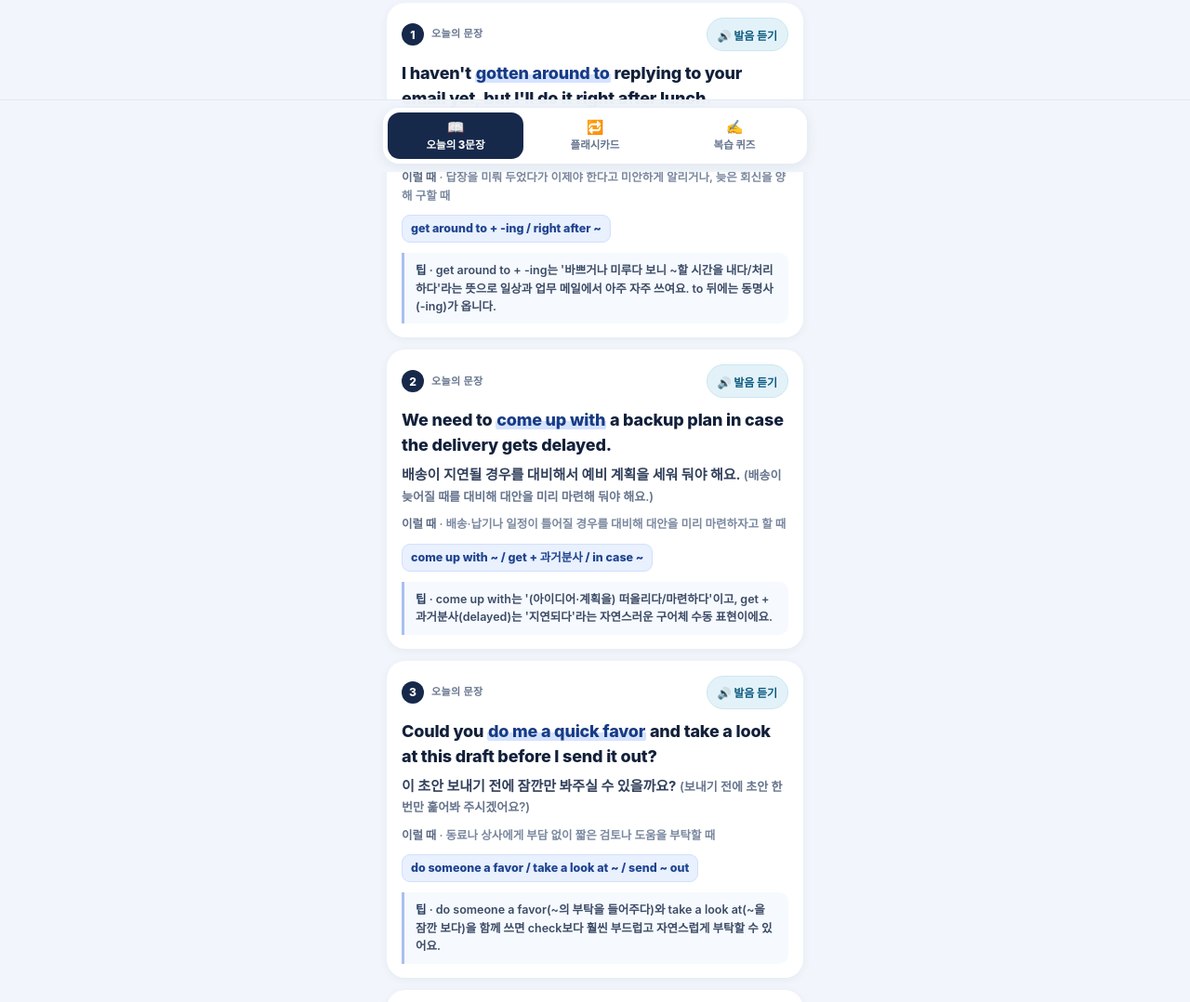
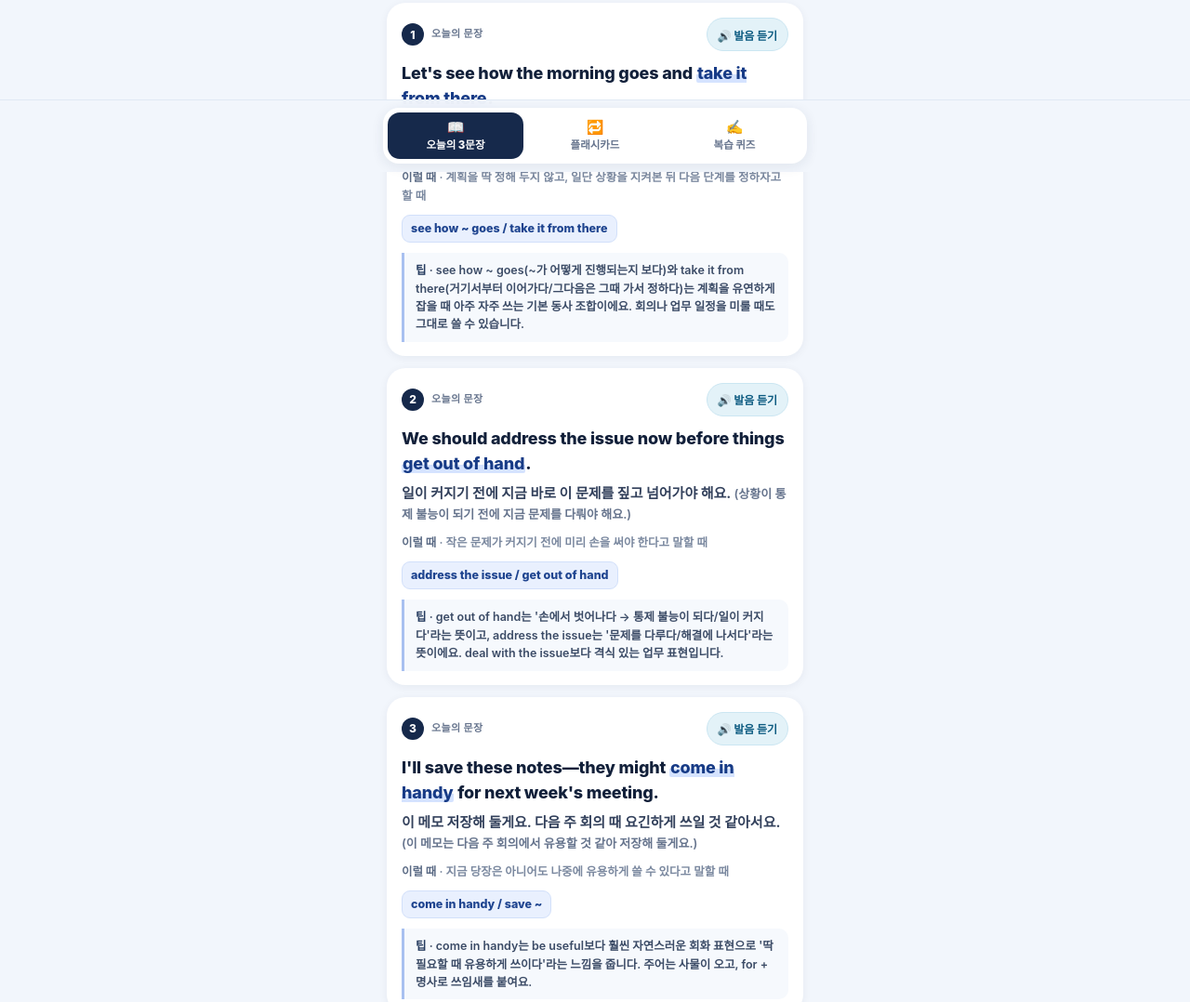
Before and after one commit to insookkim/english-daily, a plain HTML site: page index.html in a window 1280 px wide. Shown: the part 615-1693 px from the top of the page at 93% size. Drawn offline with Linux system fonts and the light colour scheme.

Commit message:
매일 영어 3문장 7일차 (2026-11-28) · see how ~ goes · get out of hand · come in handy

```diff
--- a/index.html
+++ b/index.html
@@ -771,6 +771,86 @@
           options: [["take", "make", "do"]],
           hint: "‘잠깐 보다’라는 표현을 만드는 기본 동사예요.",
           expl: "take a look at ~ = ~을 잠깐 보다. make나 do는 이 표현에 쓰지 않아요."
+        }
+      ]
+    },
+    {
+      id: "d7",
+      label: "7일차",
+      date: "2026-11-28",
+      title: "진행 · 대응 · 활용",
+      summary: "see how ~ goes · get out of hand · come in handy — 기본 동사 go · take · get · come으로 익히는 세 표현",
+      sentences: [
+        {
+          en: "Let's see how the morning goes and take it from there.",
+          hl: "take it from there",
+          ko: "일단 오전이 어떻게 돌아가는지 보고 그다음에 정하죠.",
+          koAlt: "(오전 상황을 보고 거기서 이어서 결정해요.)",
+          when: "계획을 딱 정해 두지 않고, 일단 상황을 지켜본 뒤 다음 단계를 정하자고 할 때",
+          key: "see how ~ goes / take it from there",
+          tip: "see how ~ goes(~가 어떻게 진행되는지 보다)와 take it from there(거기서부터 이어가다/그다음은 그때 가서 정하다)는 계획을 유연하게 잡을 때 아주 자주 쓰는 기본 동사 조합이에요. 회의나 업무 일정을 미룰 때도 그대로 쓸 수 있습니다."
+        },
+        {
+          en: "We should address the issue now before things get out of hand.",
+          hl: "get out of hand",
+          ko: "일이 커지기 전에 지금 바로 이 문제를 짚고 넘어가야 해요.",
+          koAlt: "(상황이 통제 불능이 되기 전에 지금 문제를 다뤄야 해요.)",
+          when: "작은 문제가 커지기 전에 미리 손을 써야 한다고 말할 때",
+          key: "address the issue / get out of hand",
+          tip: "get out of hand는 '손에서 벗어나다 → 통제 불능이 되다/일이 커지다'라는 뜻이고, address the issue는 '문제를 다루다/해결에 나서다'라는 뜻이에요. deal with the issue보다 격식 있는 업무 표현입니다."
+        },
+        {
+          en: "I'll save these notes—they might come in handy for next week's meeting.",
+          hl: "come in handy",
+          ko: "이 메모 저장해 둘게요. 다음 주 회의 때 요긴하게 쓰일 것 같아서요.",
+          koAlt: "(이 메모는 다음 주 회의에서 유용할 것 같아 저장해 둘게요.)",
+          when: "지금 당장은 아니어도 나중에 유용하게 쓸 수 있다고 말할 때",
+          key: "come in handy / save ~",
+          tip: "come in handy는 be useful보다 훨씬 자연스러운 회화 표현으로 '딱 필요할 때 유용하게 쓰이다'라는 느낌을 줍니다. 주어는 사물이 오고, for + 명사로 쓰임새를 붙여요."
+        }
+      ],
+      quiz: [
+        {
+          text: "Let's see how the morning {} and take it from there.",
+          answers: [["goes"]],
+          options: [["goes", "go", "going"]],
+          hint: "how the morning ___ : 주어가 단수라 동사에 -s가 붙어요.",
+          expl: "see how + 주어 + 동사 = ~가 어떻게 진행되는지 보다. the morning이 3인칭 단수라서 goes를 씁니다."
+        },
+        {
+          text: "Let's see how the morning goes and {} it from there.",
+          answers: [["take"]],
+          options: [["take", "make", "get"]],
+          hint: "‘거기서부터 이어가다/그다음은 그때 정하다’라는 구동사의 동사 자리예요.",
+          expl: "take it from there = 거기서부터 이어가다/그다음은 그때 가서 정하다. take 대신 make나 get은 쓰지 않아요."
+        },
+        {
+          text: "We should {} the issue now before things get out of hand.",
+          answers: [["address"]],
+          options: [["address", "admit", "advise"]],
+          hint: "‘문제를 다루다/해결에 나서다’라는 동사예요.",
+          expl: "address the issue = 문제를 다루다/해결에 나서다. 격식 있는 업무 상황에서 자주 씁니다."
+        },
+        {
+          text: "We should address the issue now before things get out of {}.",
+          answers: [["hand"]],
+          options: [["hand", "head", "hold"]],
+          hint: "‘통제 불능이 되다’라는 표현의 마지막 단어예요.",
+          expl: "get out of hand = 손에서 벗어나다 → 통제 불능이 되다/일이 커지다. head나 hold는 쓰지 않습니다."
+        },
+        {
+          text: "I'll save these notes—they might {} in handy for next week's meeting.",
+          answers: [["come"]],
+          options: [["come", "get", "take"]],
+          hint: "‘유용하게 쓰이다’라는 구동사의 첫 단어예요.",
+          expl: "come in handy = 필요할 때 유용하게 쓰이다. come 대신 get이나 take는 쓰지 않아요."
+        },
+        {
+          text: "I'll save these notes—they might come in {} for next week's meeting.",
+          answers: [["handy"]],
+          options: [["handy", "hand", "handful"]],
+          hint: "‘유용한’이라는 뜻의 형용사 자리예요.",
+          expl: "come in handy의 handy는 '유용한'이라는 형용사예요. in handy까지 한 덩어리로 외워 두세요."
         }
       ]
     }
```
